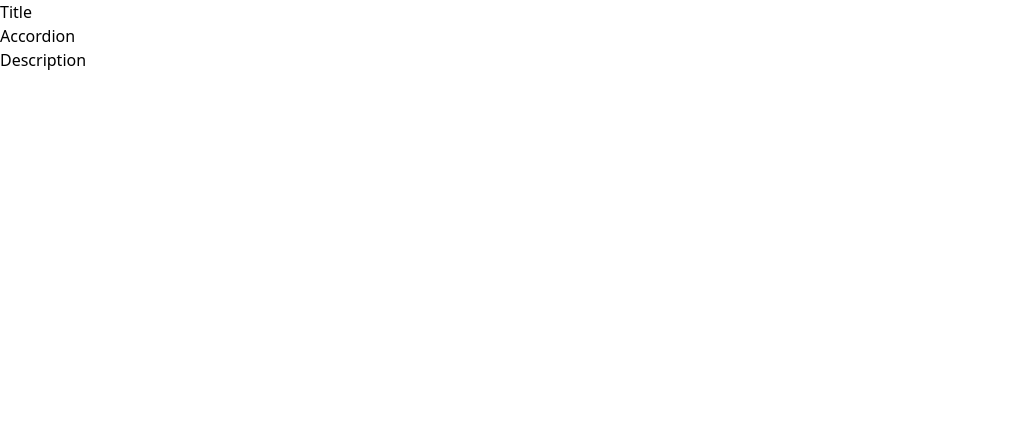
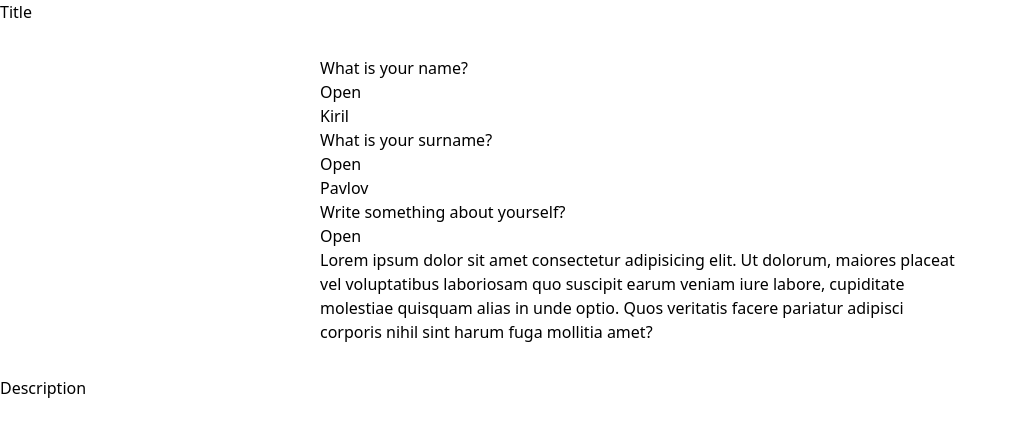
Before and after one commit to Kiril-Pavlov/responsive-react-accordion, a React (Create React App) app: page / in a window 1280 px wide. Shown: the top 436 px of the page, without its empty margins (0-1018 px from the left). Built offline with nearby package versions, Linux system fonts and the light colour scheme.

Commit message:
mapping and elements of accordion done

```diff
--- a/src/components/Accordion.jsx
+++ b/src/components/Accordion.jsx
@@ -1,4 +1,6 @@
 import React from 'react'
+
+import AccordionItem from './AccordionItem'
 
 const Accordion = () => {
 
@@ -23,7 +25,13 @@ const Accordion = () => {
 
 
   return (
-    <div>Accordion</div>
+    <div className='flex flex-col w-11/12 sm:w-10/12 md:w-8/12 lg:w-6/12 my-8 mx-auto'>
+      {accordionData.map(item =>{
+        return (
+          <AccordionItem key={item.id} question={item.question} answer={item.answer}/>
+        )
+      })}
+    </div>
   )
 }
 
--- /dev/null
+++ b/src/components/AccordionItem.jsx
@@ -0,0 +1,15 @@
+import React from 'react'
+
+const AccordionItem = ({question, answer}) => {
+  return (
+    <div>
+        <div>
+            <div>{question}</div>
+            <div>Open</div>
+        </div>
+        <div>{answer}</div>
+    </div>
+  )
+}
+
+export default AccordionItem
```
